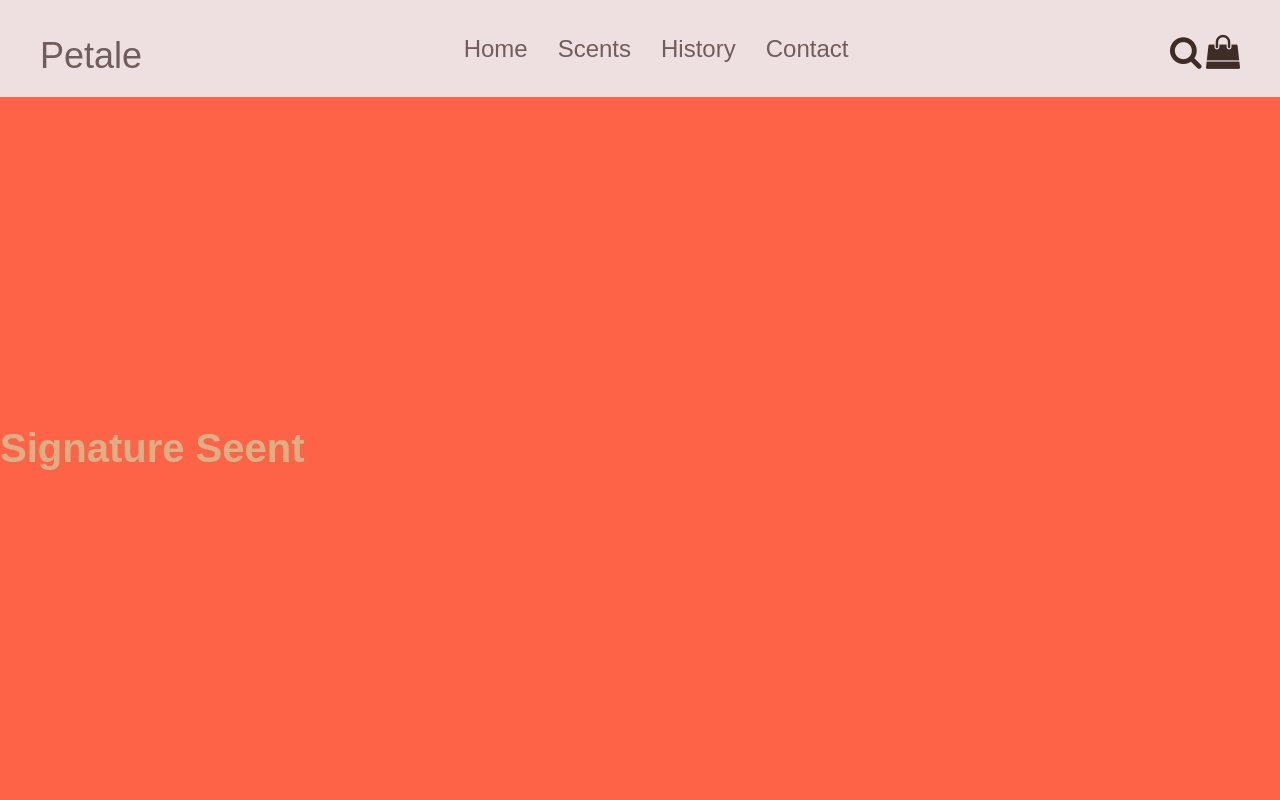
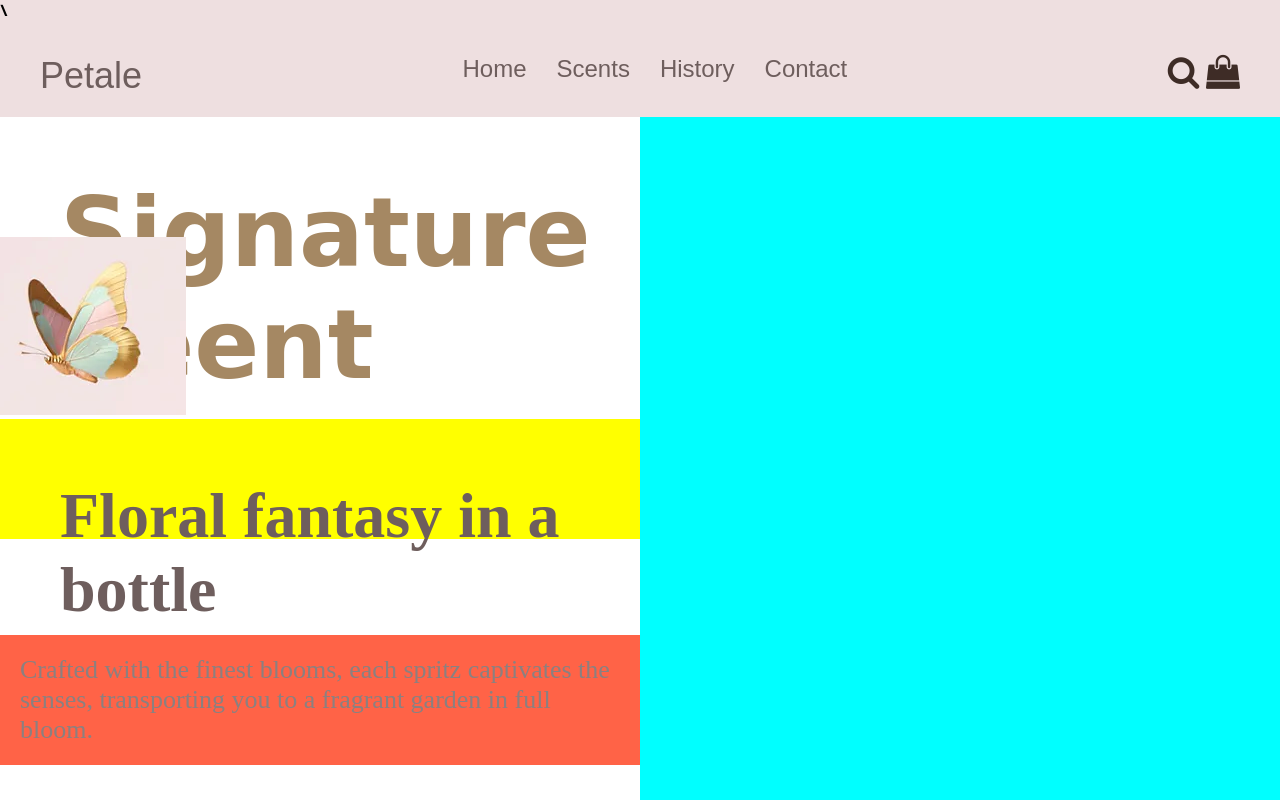
Before and after one commit to sthefany712/flex_desktop, a plain HTML site: page index.html in a window 1280 px wide. Drawn offline with Linux system fonts and the light colour scheme; a web font is replaced by a local one.

Commit message:
continuacao

```diff
--- a/index.html
+++ b/index.html
@@ -4,6 +4,20 @@
 <head>
     <meta charset="UTF-8">
     <meta name="viewport" content="width=device-width, initial-scale=1.0">
+    <link rel="preconnect" href="https://fonts.googleapis.com">
+    <link rel="preconnect" href="https://fonts.gstatic.com" crossorigin>
+    <link href="https://fonts.googleapis.com/css2?family=Qwitcher+Grypen:wght@400;700&family=Righteous&display=swap"
+        rel="stylesheet">\
+    <link rel="preconnect" href="https://fonts.googleapis.com">
+    <link rel="preconnect" href="https://fonts.gstatic.com" crossorigin>
+    <link
+        href="https://fonts.googleapis.com/css2?family=Adamina&family=Qwitcher+Grypen:wght@400;700&family=Righteous&display=swap"
+        rel="stylesheet">
+    <link rel="preconnect" href="https://fonts.googleapis.com">
+    <link rel="preconnect" href="https://fonts.gstatic.com" crossorigin>
+    <link
+        href="https://fonts.googleapis.com/css2?family=Adamina&family=Inconsolata:wght@200..900&family=Qwitcher+Grypen:wght@400;700&family=Righteous&display=swap"
+        rel="stylesheet">
     <link rel="stylesheet" href="./reset.css">
     <link rel="stylesheet" href="./style.css">
     <link rel="stylesheet" href="https://cdnjs.cloudflare.com/ajax/libs/font-awesome/4.7.0/css/font-awesome.min.css">
@@ -15,8 +29,6 @@
     <header>
 
         <span class="petala">Petale</span>
-
-
 
         <div class="navegacao">
             <span>Home</span>
@@ -32,28 +44,27 @@
     </header>
 
     <main>
-        <h1>
-            Signature Seent
-        </h1>
-            <!-- <div class="descricao"> -->
-                <!-- <h2>Floral fantasy in a bottle</h2>
-                <p>
-                    Crafted with the finest blooms, each spritz
-                    captivates the senses, transporting you to a
-                    fragrant garden in full bloom.
-                </p>
+        <div class="containerA">
             <div>
-                    <button class="button">All Scents</button>
+                <h1>Signature Seent</h1>
+                <img src="./img/borboleta.png" alt="borboleta">
             </div>
 
+            <h2>Floral fantasy
+                in a bottle</h2>
+            <h3>
+                <p>Crafted with the finest blooms, each spritz
+                    captivates the senses, transporting you to a
+                    fragrant garden in full bloom.</p>
+            </h3>
+
         </div>
-            <div class="aboutus">
-                <span>About Us</span>
-                <span>When floral elegance</span>
+        <div class="containerB">
+
         </div>
 
-        </div>
     </main>
-     -->
+
 </body>
+
 </html>
--- a/style.css
+++ b/style.css
@@ -1,10 +1,11 @@
 :root {
     --primary-color: #EEDFE0;
-    --secundary-color:#6E5E5D;
+    --secundary-color: #6E5E5D;
     --terciary-color: #A58863;
     --quarta-cor: #755F5B;
     --quinta-cor: #DBB084;
-    --sexta-cor:#3E2C26;
+    --sexta-cor: #3E2C26;
+    --setima-cor: #8B8080;
 
 }
 
@@ -19,31 +20,29 @@ body {
 header {
     display: flex;
     justify-content: space-between;
-
     gap: 16px;
     padding-top: 35px;
     padding-left: 40px;
     padding-right: 40px;
-    padding-bottom: 20px; }
-
-
-header span {
+    padding-bottom: 20px;
     font-size: 24px;
     color: var(--secundary-color);
 }
 
-.petala{
+.petala {
     font-size: 36px;
     color: var(--secundary-color);
+    font-family: sans-serif;
 }
 
-.navegacao{
-        display: flex;
-        gap: 30px;
-        word-spacing: 10px;
+.navegacao {
+    display: flex;
+    gap: 30px;
+    word-spacing: 10px;
+    font-family: sans-serif;
 }
 
-.pesquisa i{
+.pesquisa i {
     font-size: 34px;
     color: var(--sexta-cor);
 
@@ -54,20 +53,67 @@ main {
     background-color: tomato;
     flex-grow: 1;
     display: flex;
-    flex-direction: column;
+
 }
 
-h1 {
-    font-size: 40px;
-    color: var(--quinta-cor);
-    margin-top: 40px;
-    margin-bottom: 40px;
-    text-align: left;
-    flex-grow: 1;
-    display: flex;
+.containerA {
+    background-color: white;
+    width: 50%;
+    height: 100%;
+    justify-content: center;
     align-items: center;
+
 }
-.descricao h2 {
+
+.containerA h1 {
+    font-size: 96px;
+    font-family: "Qwitcher Grypen", cursive;
+    font-weight: 400px;
+    font-style: normal;
+    color: var(--terciary-color);
+    padding: 60px;
+    height: 100px;
+
+}
+
+.containerA h2 {
+    font-size: 64px;
+    font-family: "Adamina", serif;
+    font-weight: 400px;
+    font-style: normal;
+    color: var(--secundary-color);
+    gap: 10x;
+    padding: 60px;
+    height: 120px;
+    background-color: yellow;
+}
+
+.containerA h3{
+    font-size: 26px;
+    margin-top: 15%;
+    color: var(--setima-cor);
+    font-family: "Adamina", serif;
+    font-weight: 400;
+    font-style: normal;
+    padding: 20px;
+    background-color: tomato;
+
+
+}
+
+.containerB {
+    background-color: aqua;
+    width: 50%;
+    height: 100%;
+
+}
+
+
+
+
+
+
+/* .descricao h2 {
     font-size: 64px;
     color: var(--terciary-color);
     margin-bottom: 40px;
@@ -87,4 +133,4 @@ h1 {
 .descricao span {
     font-size: 50px;
     color: white;
-}
+} */
```
Lines whose indentation alone changed are shown as unchanged.
